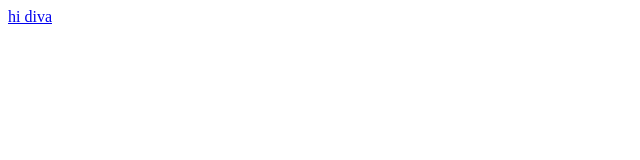
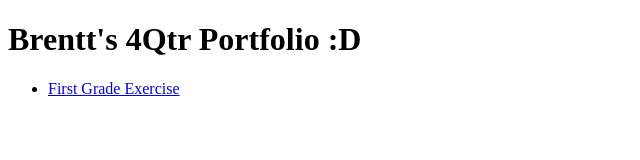
Before and after one commit to besayo-atgit/CS3_4Q-REPOSITORY_SAYO, a plain HTML site: page index.html in a window 1280 px wide. Shown: the whole page, without its empty margins (0-640 px from the left). Drawn offline with Linux system fonts and the light colour scheme.

Commit message:
hi sir again

```diff
--- a/index.html
+++ b/index.html
@@ -1,4 +1,7 @@
 <!DOCTYPE html>
 <html>
-    <a href = "public/4-GE1/q41gSrSAYO.html">hi diva</a>
+    <h1>Brentt's 4Qtr Portfolio :D</h1>
+    <ul>
+        <li><a href = "public/4-GE1/q41gSrSAYO.html">First Grade Exercise</a></li>
+    </ul>
 </html>
```
